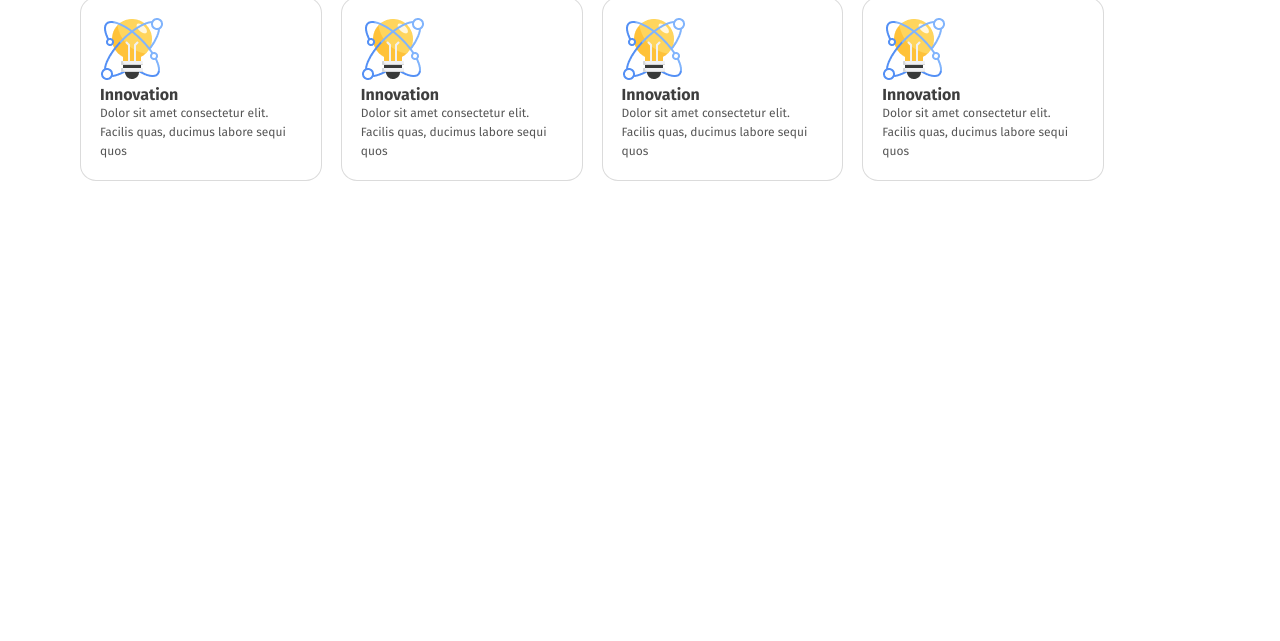
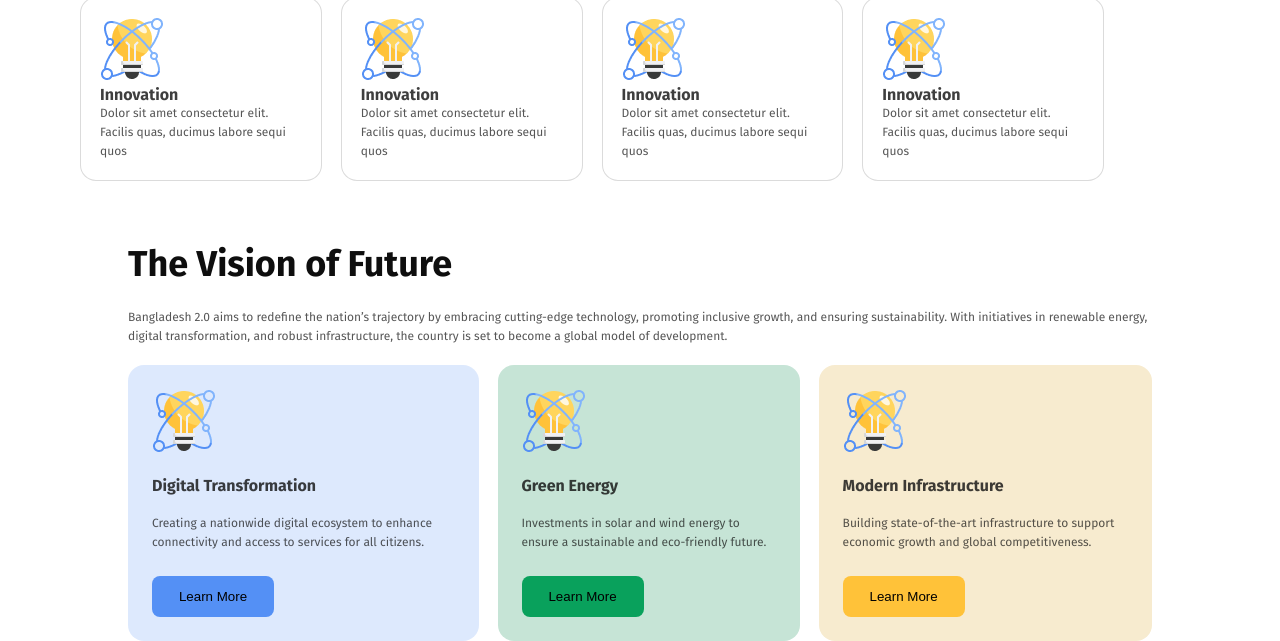
Before and after one commit to mbinfaruk/assignment-1, a plain HTML site: page index.html in a window 1280 px wide. Shown: the part 671-1312 px from the top of the page. Before the commit the page ends 1053 px from the top, so only its background shows below. Drawn offline with Linux system fonts and the light colour scheme.

Commit message:
add vision

```diff
--- a/index.html
+++ b/index.html
@@ -52,6 +52,30 @@
                 </div>
             </div>
         </section>
+        <section class="f-vision">
+            <h1 class="vision-heading heading">The Vision of Future</h1>
+            <p class="vision-subheading para">Bangladesh 2.0 aims to redefine the nation’s trajectory by embracing cutting-edge technology, promoting inclusive growth, and ensuring sustainability. With initiatives in renewable energy, digital transformation, and robust infrastructure, the country is set to become a global model of development.</p>
+            <div class="visions">
+                <div class="vision-1">
+                    <img class="vision-img" src="assets/card-icon.png" alt="">
+                    <h3 class="vision-title title">Digital Transformation</h3>
+                    <p class="vision-description para">Creating a nationwide digital ecosystem to enhance connectivity and access to services for all citizens.</p>
+                    <button class="vision-btn-1">Learn More</button>
+                </div>
+                <div class="vision-2">
+                    <img class="vision-img" src="assets/card-icon.png" alt="">
+                    <h3 class="vision-title title">Green Energy</h3>
+                    <p class="vision-description para">Investments in solar and wind energy to ensure a sustainable and eco-friendly future.</p>
+                    <button class="vision-btn-2">Learn More</button>
+                </div>
+                <div class="vision-3">
+                    <img class="vision-img" src="assets/card-icon.png" alt="">
+                    <h3 class="vision-title title">Modern Infrastructure</h3>
+                    <p class="vision-description para">Building state-of-the-art infrastructure to support economic growth and global competitiveness.</p>
+                    <button class="vision-btn-3">Learn More</button>
+                </div>
+            </div>
+        </section>
     </main>
     <footer>
 
--- a/styles/style.css
+++ b/styles/style.css
@@ -3,7 +3,36 @@
     padding: 0;
 }
 
-
+/* shared */
+.heading{
+     color: rgba(14, 14, 14, 1);
+    font-family: Fira Sans;
+    font-size: 36px;
+    font-weight: 700;
+    line-height: 38px;
+    letter-spacing: 0%;
+    text-align: left;
+    padding-bottom: 25px;
+}
+.title{
+    color: rgba(14, 14, 14, 0.8);
+    font-family: Fira Sans;
+    font-size: 16px;
+    font-weight: 700;
+    line-height: 19pxpx;
+    letter-spacing: 0%;
+    text-align: left;
+}
+.para{
+    color: rgba(14, 14, 14, 0.7);
+    font-family: Fira Sans;
+    font-size: 12px;
+    font-weight: 400;
+    line-height: 19px;
+    letter-spacing: 0%;
+    text-align: left;
+}
+/* shared close */
 
 /* header */
 header{
@@ -107,7 +136,7 @@ header{
 /* Pillars of "Bangladesh 2.0" */
 .pillars{
     width: 1024px;
-    height: 448px;
+    /* height: 448px; */
     padding: 0px 80px;
     /* gap: 25px; */
 }
@@ -157,3 +186,90 @@ background: rgba(255, 255, 255, .8);
 
 
 /* Pillars of "Bangladesh 2.0" close */
+/* future vision */
+
+.f-vision{
+    padding: 64px 128px 0px 128px;
+}
+.visions{
+    display: flex;
+    gap: 19px;
+}
+.vision-1{
+    box-sizing: border-box;
+border-radius: 16px;
+background: rgba(84, 144, 245, 0.2);
+padding: 24px;
+}
+.vision-2{
+    box-sizing: border-box;
+border-radius: 16px;
+background: rgba(198, 228, 214, 1);
+padding: 24px;
+}
+.vision-3{
+    box-sizing: border-box;
+border-radius: 16px;
+background: rgba(247, 235, 207, 1);
+padding: 24px;
+}
+.vision-btn-1{
+    /* Frame 2 */
+width: 122px;
+height: 41px;
+/* Auto layout */
+display: flex;
+flex-direction: row;
+justify-content: center;
+align-items: center;
+gap: 48;
+padding: 8px 16px;
+border: none;
+border-radius: 8px;
+background: rgba(84, 144, 245, 1);
+margin-top: 24px;
+}
+.vision-btn-2{
+    /* Frame 2 */
+width: 122px;
+height: 41px;
+/* Auto layout */
+display: flex;
+flex-direction: row;
+justify-content: center;
+align-items: center;
+gap: 48;
+padding: 8px 16px;
+border: none;
+border-radius: 8px;
+background: rgba(9, 161, 92, 1);
+margin-top: 24px;
+}
+.vision-btn-3{
+    /* Frame 2 */
+width: 122px;
+height: 41px;
+/* Auto layout */
+display: flex;
+flex-direction: row;
+justify-content: center;
+align-items: center;
+gap: 48;
+padding: 8px 16px;
+border: none;
+border-radius: 8px;
+background: rgba(255, 194, 57, 1);
+margin-top: 24px;
+}
+.vision-img ,.vision-title ,.vision-subheading{
+    margin-bottom: 19px;
+}
+
+
+
+
+
+
+
+
+/* future vision  close*/
```
